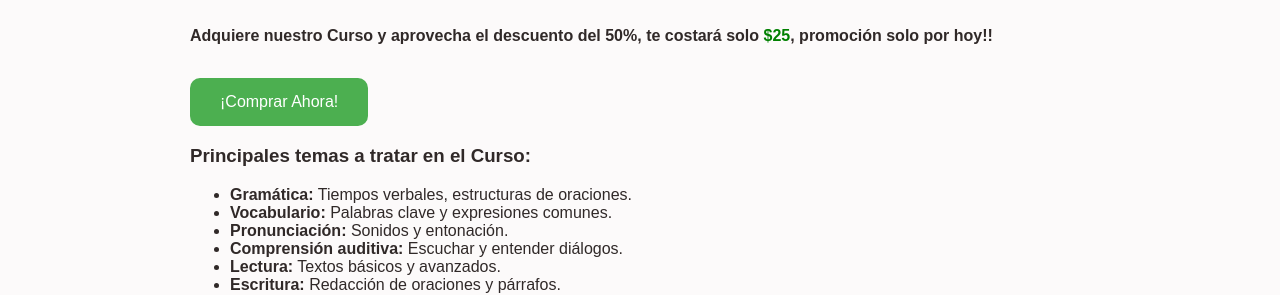
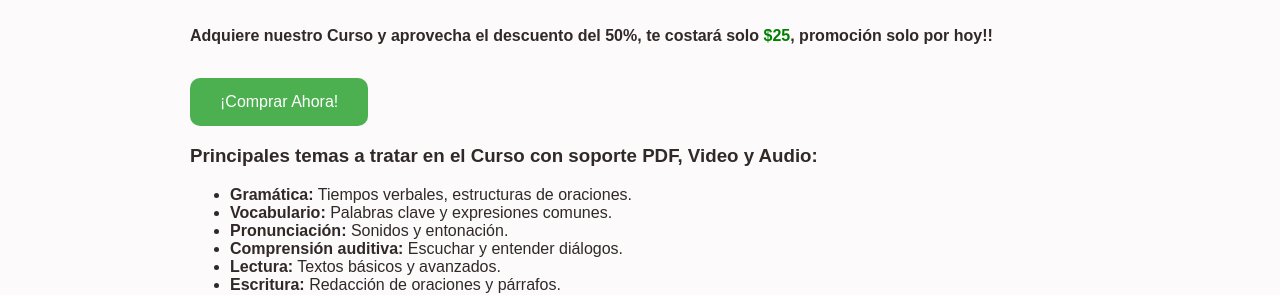
Before and after one commit to ultracreatorpro/Ingles, a plain HTML site: page index.html in a window 1280 px wide. Shown: the part 1141-1436 px from the top of the page. Drawn offline with Linux system fonts and the light colour scheme.

Commit message:
Update index.html

```diff
--- a/index.html
+++ b/index.html
@@ -153,7 +153,7 @@
     <h2>Adquiere nuestro Curso y aprovecha el descuento del 50%, te costará solo <span class="green-text">$25</span>, promoción solo por hoy!!</h2>
     <a href="https://t.me/TheTeacherdeCursos" class="btn" target="_blank">¡Comprar Ahora!</a>
 
-     <h3>Principales temas a tratar en el Curso:</h3>
+     <h3>Principales temas a tratar en el Curso con soporte PDF, Video y Audio:</h3>
     <ul>
         <li><strong>Gramática:</strong> Tiempos verbales, estructuras de oraciones.</li>
         <li><strong>Vocabulario:</strong> Palabras clave y expresiones comunes.</li>
```
